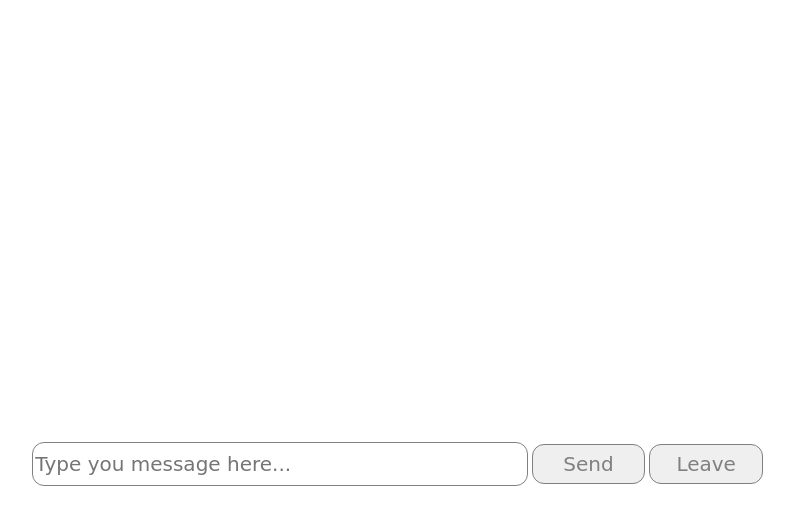
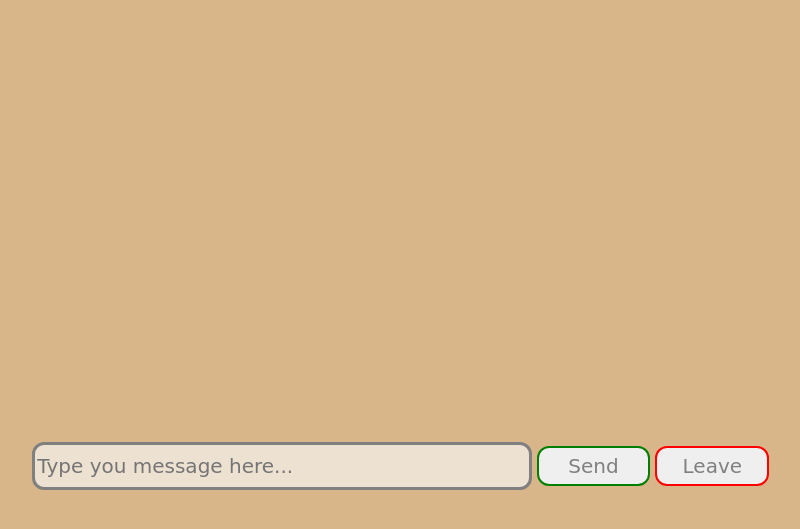
Before and after one commit to peymone/web-chat, a Flask app: page /chat in a window 1280 px wide. Shown: the top 529 px of the page, without its empty margins (437-1237 px from the left). Run offline with Flask 3, Linux system fonts and the light colour scheme; the visitor is signed in with stand-in values (Sample User, id 1); parts of the project's set-up code (start-up, migrations or seed data) failed here and were passed over.

Commit message:
Small changes in front for chat room

```diff
--- a/app/chat/templates/chat.html
+++ b/app/chat/templates/chat.html
@@ -7,9 +7,17 @@
     <meta name="viewport" content="width=device-width, initial-scale=1.0">
     <script src="https://cdnjs.cloudflare.com/ajax/libs/jquery/3.7.1/jquery.min.js"></script>
     <script src="https://cdnjs.cloudflare.com/ajax/libs/socket.io/4.8.0/socket.io.min.js"></script>
+    <style>
+        #send {margin: 35% 5% 7% 5%;}
+        #send-button {width: 10%; border: 2px solid green; border-radius: 12px; height: 40px;  font-family: cursive; font-size: 20px; color:grey;}
+        #send-button:hover {width: 10%; border: 4px solid green; border-radius: 12px; height: 40px;  font-family: cursive; font-size: 20px; color:black; font-weight: bolder;}
+        #leave-button {width: 10%; border: 2px solid red; border-radius: 12px; height: 40px;  font-family: cursive; font-size: 20px; color:grey;}
+        #leave-button:hover {width: 10%; border: 4px solid red; border-radius: 12px; height: 40px;  font-family: cursive; font-size: 20px; color:black; font-weight: bolder;}
+        #msg-input {margin-left: 35%; width:43%; border: 3px solid grey; border-radius: 12px; height: 40px;  font-family: cursive; font-size: 20px; background-color: #ede1d1;}
+    </style>
 </head>
 
-<body>
+<body style="background-color: #d9b689; font-family: cursive;">
     <script>
         $(document).ready(function () {
 
@@ -188,14 +196,13 @@
 
     </script>
 
-    <div id="chat" class="chat" style="margin: 5% 5% 0% 5%; font-family: cursive;">
+    <div id="chat" class="chat" style="margin: 5% 5% 0% 5%;">
         <!-- Put your messages here -->
     </div>
-    <div id="send" class="send" style="margin: 35% 5% 7% 5%;">
-        <input type="text" name="msg-input" id="msg-input" placeholder="Type you message here..."
-        style="margin-left: 35%; width:43%; border: 1px solid grey; border-radius: 12px; height: 40px;  font-family: cursive; font-size: 20px;">
-        <button id="send-button" style="width: 10%; border: 1px solid grey; border-radius: 12px; height: 40px;  font-family: cursive; font-size: 20px; color:grey">Send</button>
-        <button id="leave-button" style="width: 10%; border: 1px solid grey; border-radius: 12px; height: 40px;  font-family: cursive; font-size: 20px; color:grey">Leave</button>
+    <div id="send" class="send">
+        <input type="text" name="msg-input" id="msg-input" placeholder="Type you message here..." >
+        <button id="send-button">Send</button>
+        <button id="leave-button" style=>Leave</button>
     </div>
 
 </body>
```
